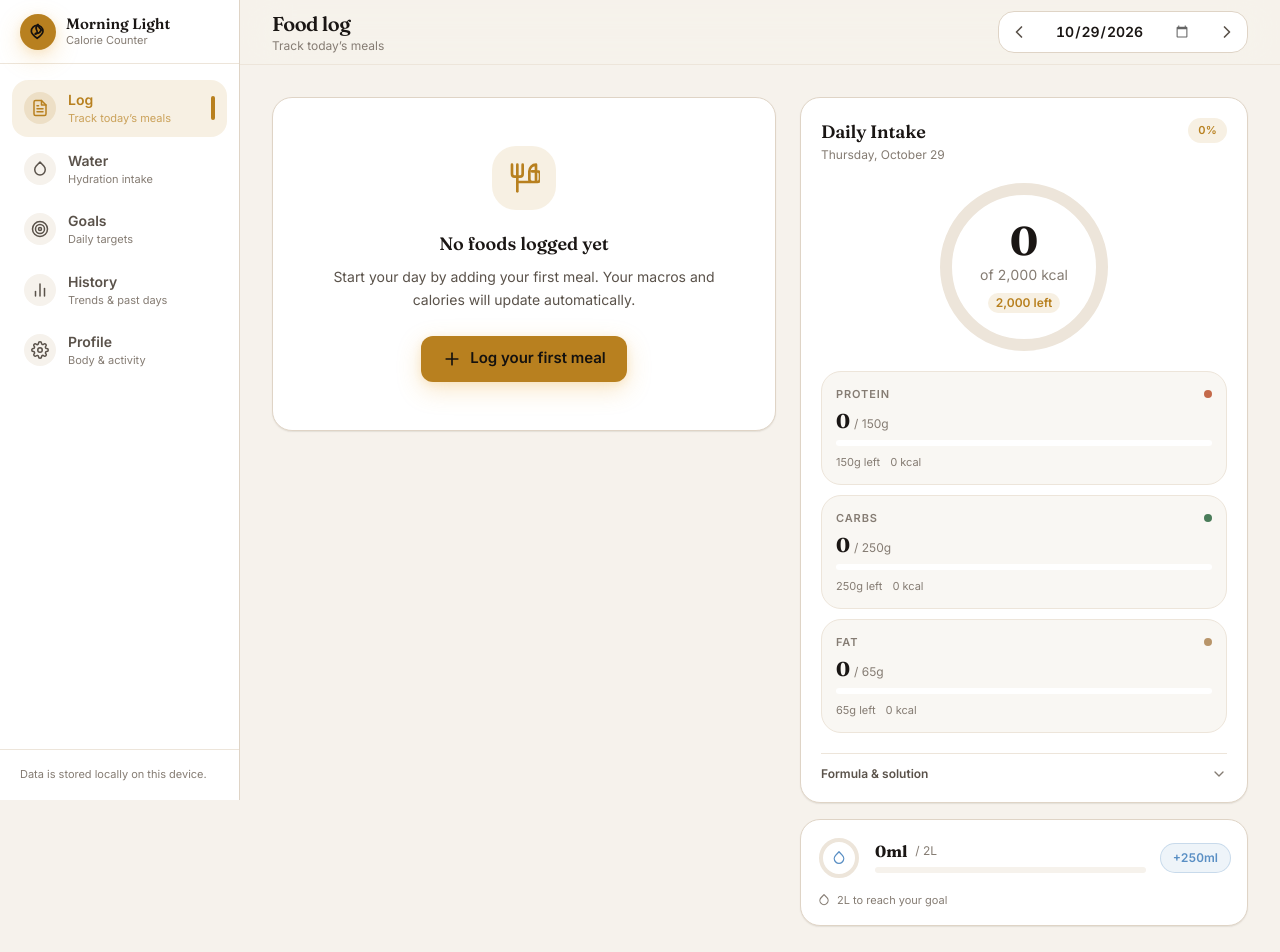
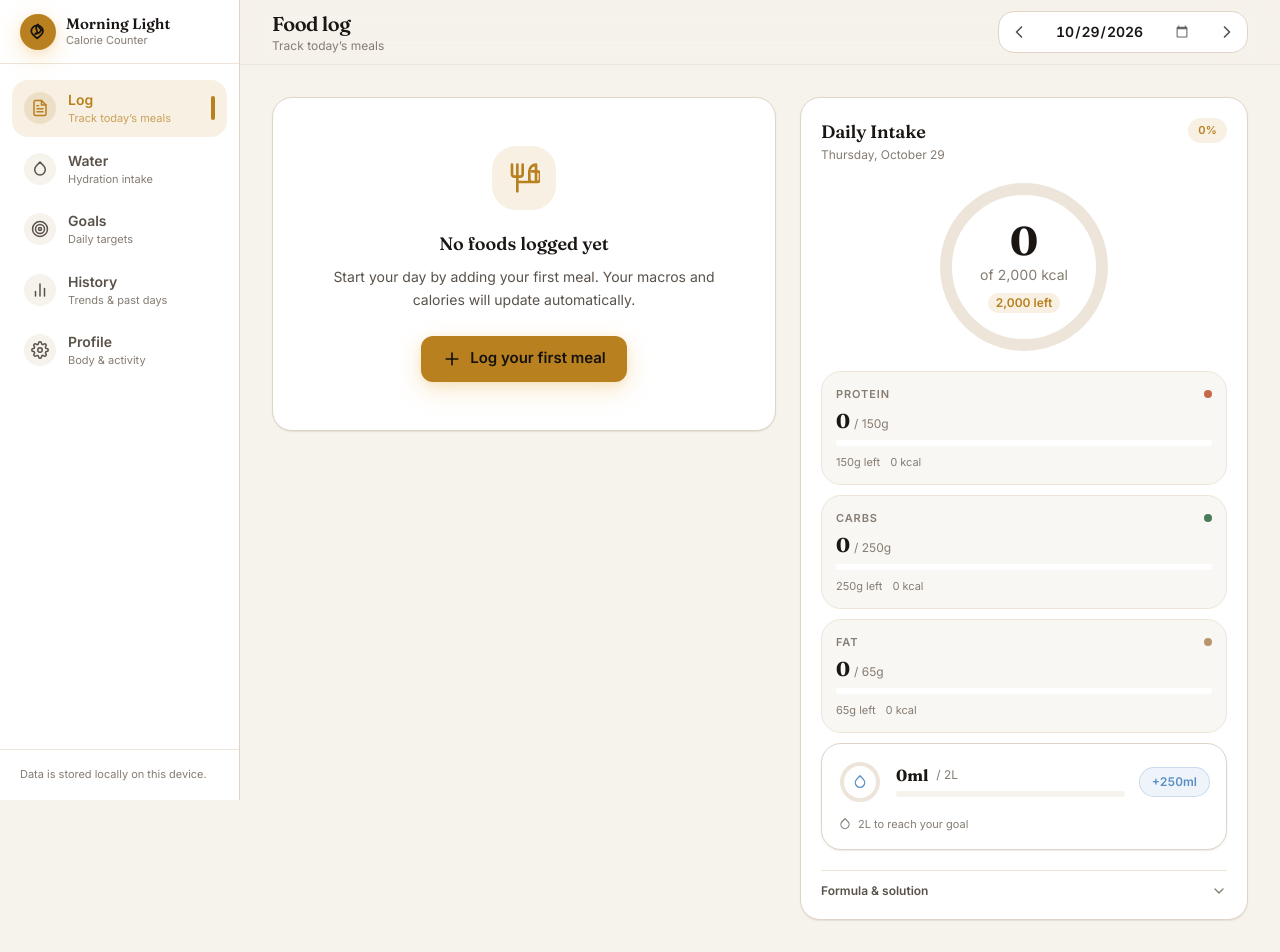
Before and after one commit to jacobconradquendangan-portfolio/Morning-Light, a Next.js app: page / in a window 1280 px wide. Shown: the top 952 px of the page. Built offline with nearby package versions, Linux system fonts and the light colour scheme.

Commit message:
feat(dashboard): remove redundant water chip below daily summary

```diff
--- a/src/components/CalorieCounterAppClient.tsx
+++ b/src/components/CalorieCounterAppClient.tsx
@@ -166,7 +166,6 @@ function CalorieCounterContent() {
                 <ErrorBoundary label="Summary" resetKey={activeTab}>
                   <DailySummary />
                 </ErrorBoundary>
-                <WaterChip onNavigateToWater={navigateToWater} />
               </div>
             </div>
           </div>
--- a/src/components/DailySummary.tsx
+++ b/src/components/DailySummary.tsx
@@ -4,6 +4,7 @@ import { useState, useEffect, useRef } from 'react';
 import { useFood } from '@/context/FoodContext';
 import type { MacroGoals } from '@/types/food';
 import { Icons } from './Icons';
+import { WaterChip } from './WaterChip';
 
 interface ProgressRingProps {
   progress: number;
@@ -349,6 +350,7 @@ export function DailySummary() {
           color="var(--color-macro-fat)"
           kcalPerGram={9}
         />
+        <WaterChip onNavigateToWater={() => {}} />
       </div>
 
       <FormulaBreakdown macroKey="calories" current={calorieCurrent} goal={calorieGoal} />
```
